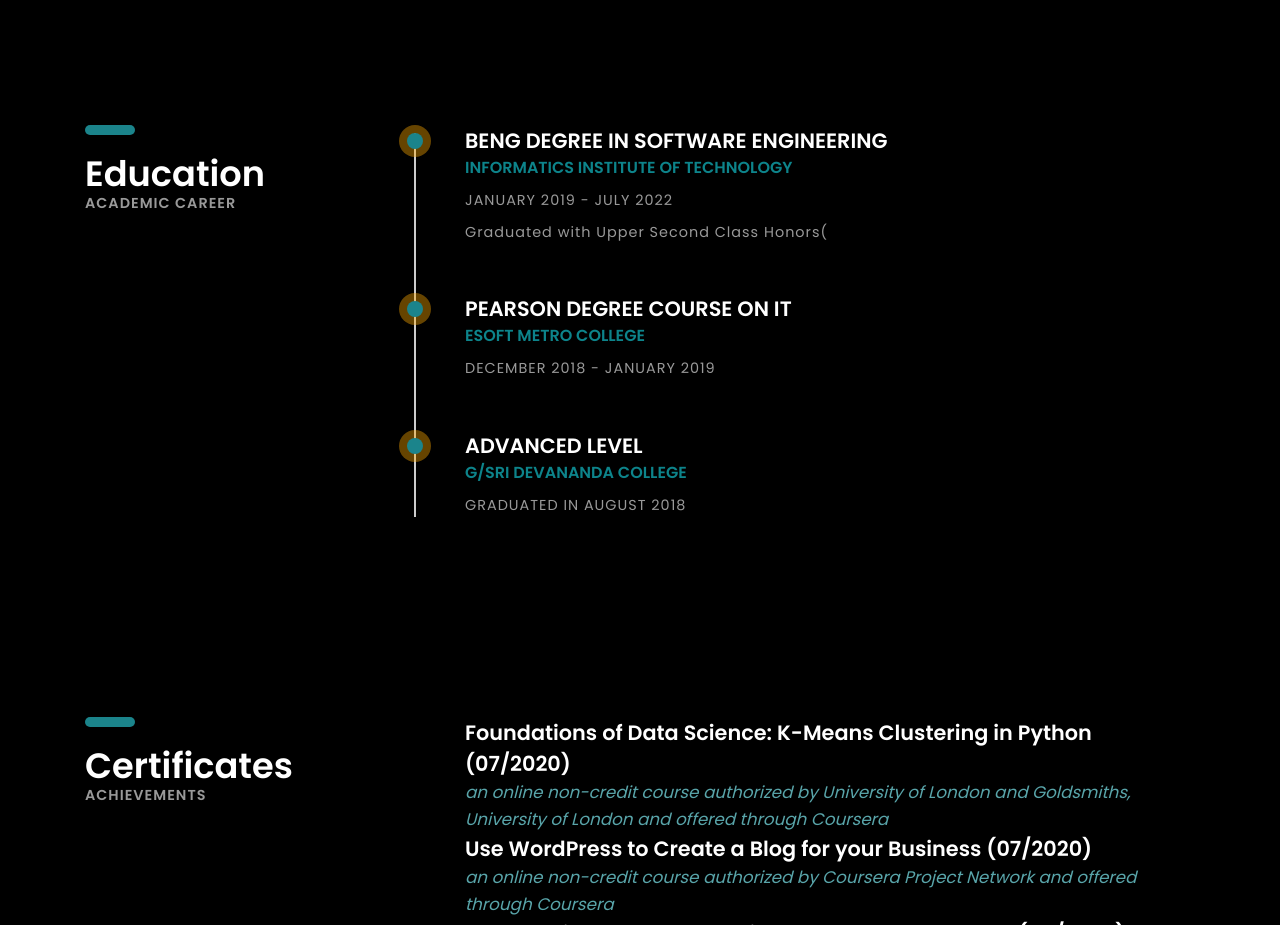
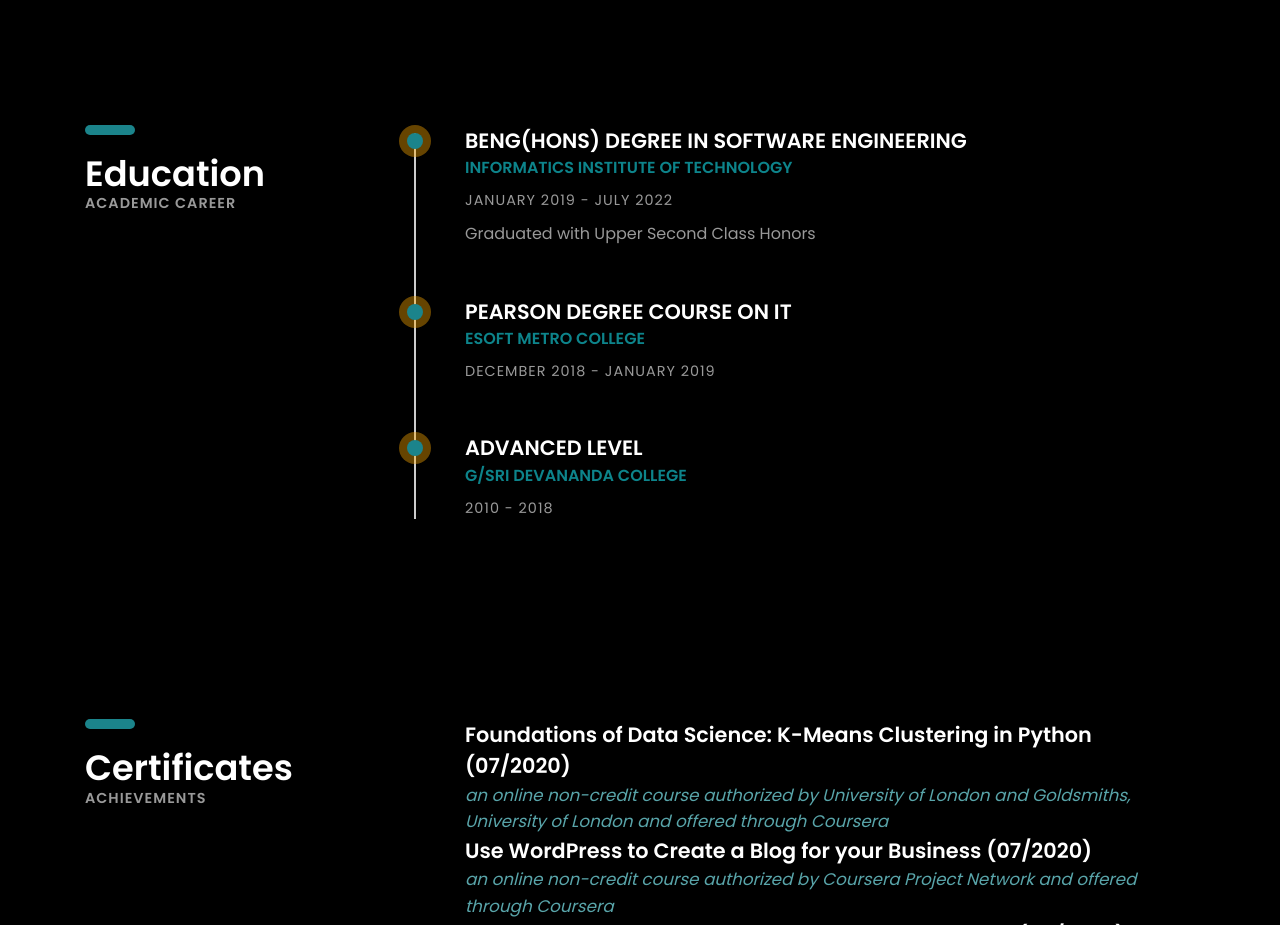
Before and after one commit to apekshaRathnamali/apekshaRathnamali.github.io, a plain HTML site: page index.html in a window 1280 px wide. Shown: the part 5100-6025 px from the top of the page. Drawn offline with Linux system fonts and the light colour scheme; files whose address does not match are found by name.

Commit message:
Update index.html

```diff
--- a/index.html
+++ b/index.html
@@ -267,10 +267,10 @@
 				<div class="col-sm-8">
 					<div class="education-wrapper">
 						<div class="education margin-b-50">
-							<h4><b>BENG DEGREE IN SOFTWARE ENGINEERING</b></h4>
+							<h4><b>BENG(HONS) DEGREE IN SOFTWARE ENGINEERING</b></h4>
 							<h5 class="font-yellow"><b>INFORMATICS INSTITUTE OF TECHNOLOGY</b></h5>
 							<h6 class="font-lite-black margin-t-10">JANUARY 2019 - JULY 2022</h6>
-							<h6 class="font-lite-black margin-t-10">Graduated with Upper Second Class Honors(</h6>
+							<h5 class="font-lite-black margin-t-10">Graduated with Upper Second Class Honors</h5>
 							<p class="margin-tb-30"> </p>
 						</div><!-- education -->
 
@@ -284,7 +284,7 @@
 						<div class="education margin-b-50">
 							<h4><b>ADVANCED LEVEL</b></h4>
 							<h5 class="font-yellow"><b>G/SRI DEVANANDA COLLEGE</b></h5>
-							<h6 class="font-lite-black margin-t-10">GRADUATED IN AUGUST 2018</h6>
+							<h6 class="font-lite-black margin-t-10">2010 - 2018</h6>
 							<p class="margin-tb-30"> </p>
 						</div><!-- education -->
 					</div><!-- education-wrapper -->
```
